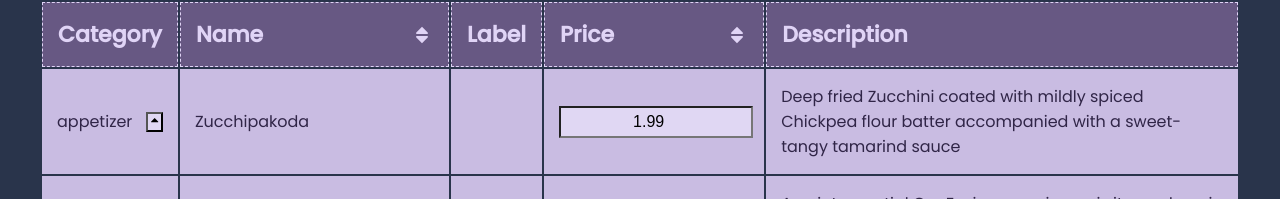
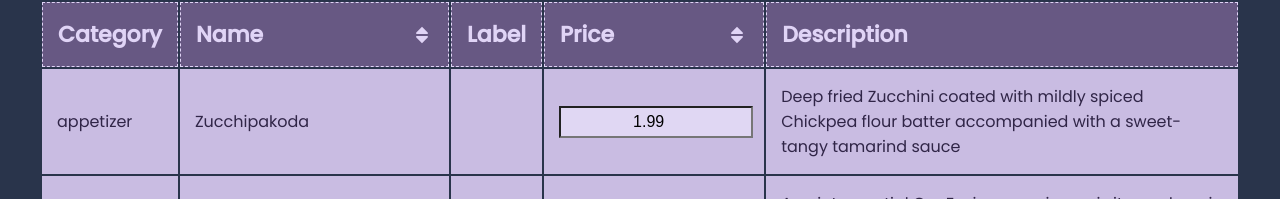
Before and after one commit to anku-js/React-table, a React (Vite) app: page / in a window 1280 px wide. Shown: the part 131-330 px from the top of the page. Built offline with nearby package versions, Linux system fonts and the light colour scheme; a web font is replaced by a local one.

Commit message:
removed grouping

```diff
--- a/src/Table.jsx
+++ b/src/Table.jsx
@@ -79,11 +79,14 @@ export default function Table({ data, columns }) {
             <tr key={row.id}>
               {row.getVisibleCells().map((cell) => (
                 <td key={cell.id}>
+                  {cell.column.getCanGroup() ?  (
                     <div className="grouping-container">
-                  {flexRender(cell.column.columnDef.cell, cell.getContext())}
-                    { cell.column.columnDef.grouping ? (
+                      {flexRender(
+                        cell.column.columnDef.cell,
+                        cell.getContext()
+                      )}
+                      {/* {cell.column.columnDef.grouping ? (
                         <div>
-                        {console.log(cell.row.original)}
                           {cell.row.original.id === 1 &&
                           cell.row.original.category === "appetizer" ? (
                             <button
@@ -104,8 +107,9 @@ export default function Table({ data, columns }) {
                             ""
                           )}
                         </div>
+                      ) : null} */}
+                    </div>
                   ) : null}
-                  </div>
                 </td>
               ))}
             </tr>
@@ -115,3 +119,6 @@ export default function Table({ data, columns }) {
     </div>
   );
 }
+// the project tht im proud of is my portfo;io. its simple, eyecatching and made with a very basic piece of code. easy to read and get details its made with react
+
+// for automating the loyalty syatem at restuarant we can do the following steps. the first time user visits a restuarant we can register their details and based on whether the user is registered we can initialise an empty array and every time user enters the restuarant hthe information will be pushed in the array in the form of objects, we can show user their number of visits by calculating the length of array and every time the length of array is in multiple of 5 we can give the reward
```
Lines whose indentation alone changed are shown as unchanged.
